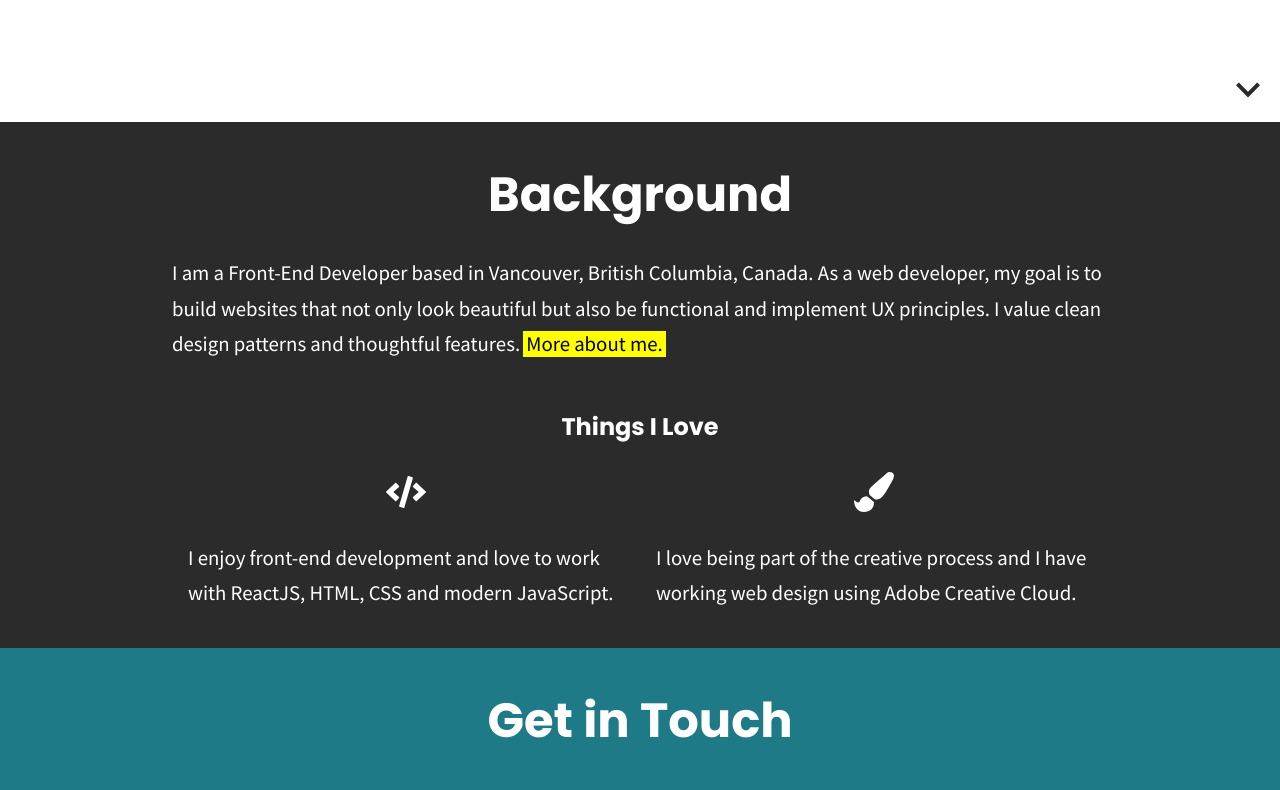
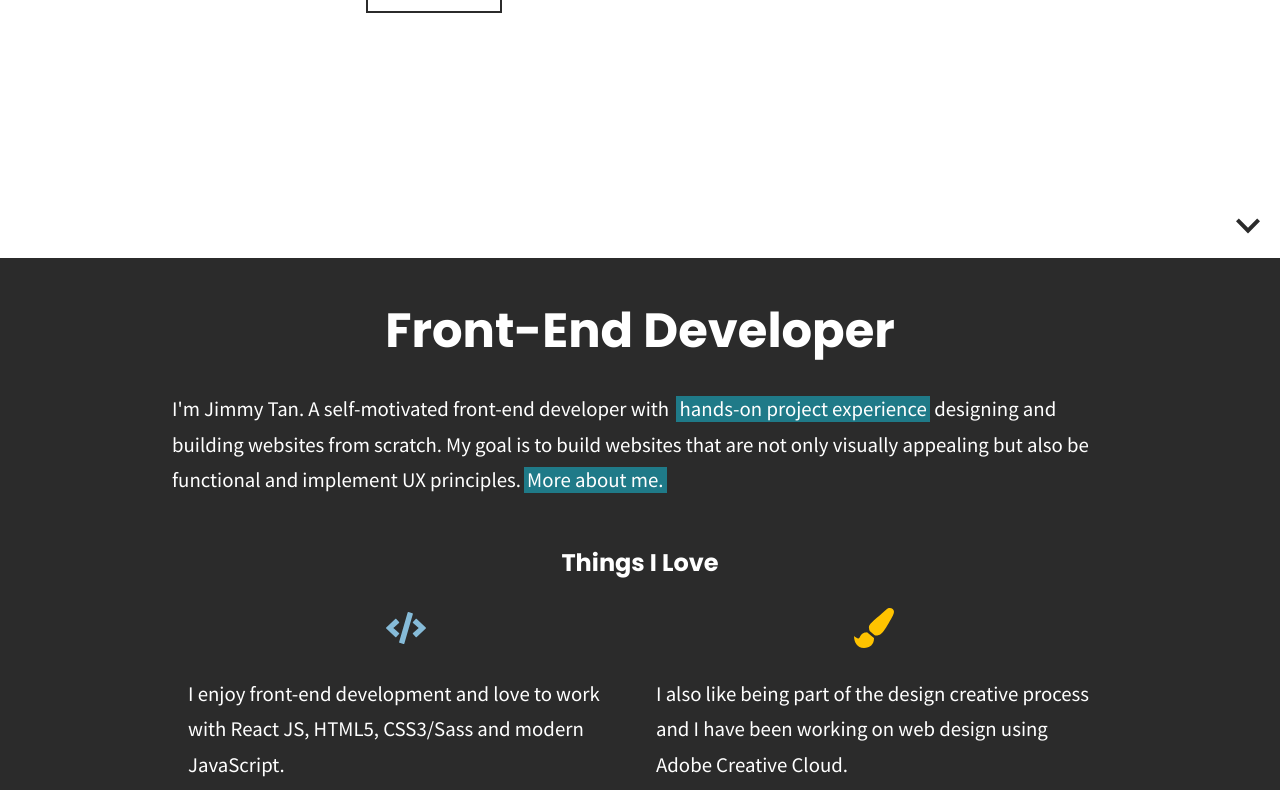
Before and after one commit to jimmytan123/portfolio, a React (Create React App) app: page /portfolio/ in a window 1280 px wide. Shown: the part 542-1332 px from the top of the page. Built offline with nearby package versions, Linux system fonts and the light colour scheme.

Commit message:
homepage modify text

```diff
--- a/package.json
+++ b/package.json
@@ -7,6 +7,7 @@
     "@testing-library/jest-dom": "^5.14.1",
     "@testing-library/react": "^11.2.7",
     "@testing-library/user-event": "^12.8.3",
+    "aos": "^2.3.4",
     "react": "^17.0.2",
     "react-dom": "^17.0.2",
     "react-icons": "^4.3.1",
--- a/src/pages/PageHome.js
+++ b/src/pages/PageHome.js
@@ -2,10 +2,16 @@ import { Link } from 'react-router-dom';
 import { ReactComponent as LaptopCode } from '../images/laptop-code.svg';
 import { downArrow } from '../globals/icon';
 import Contact from '../components/Contact';
-
 import { FaCode, FaPaintBrush } from 'react-icons/fa';
+import { useEffect } from 'react';
+import Aos from 'aos';
+import 'aos/dist/aos.css';
 
 const PageHome = () => {
+  useEffect(() => {
+    Aos.init({ duration: 800 });
+  }, []);
+
   return (
     <div className="home-container">
       <section className="landing">
@@ -25,13 +31,16 @@ const PageHome = () => {
         <a href="#background">{downArrow}</a>
       </section>
       <section className="background" id="background">
-        <div className="text">
-          <h2>Background</h2>
+        <div className="text" data-aos="fade-up">
+          <h2>Front-End Developer</h2>
           <p>
-            I am a Front-End Developer based in Vancouver, British Columbia,
-            Canada. As a web developer, my goal is to build websites that not
-            only look beautiful but also be functional and implement UX
-            principles. I value clean design patterns and thoughtful features.
+            I'm Jimmy Tan. A self-motivated front-end developer with{' '}
+            <Link className="link-to-work" to="/work">
+              <mark>hands-on project experience</mark>
+            </Link>{' '}
+            designing and building websites from scratch. My goal is to build
+            websites that are not only visually appealing but also be functional
+            and implement UX principles.
             <Link className="link-to-about" to="/about">
               <mark>More about me.</mark>
             </Link>
@@ -39,17 +48,17 @@ const PageHome = () => {
           <div className="grid">
             <h3>Things I Love</h3>
             <div className="card">
-              <FaCode />
+              <FaCode className="code-icon" />
               <p>
-                I enjoy front-end development and love to work with ReactJS,
-                HTML, CSS and modern JavaScript.
+                I enjoy front-end development and love to work with React JS,
+                HTML5, CSS3/Sass and modern JavaScript.
               </p>
             </div>
             <div className="card">
-              <FaPaintBrush />
+              <FaPaintBrush className="brush-icon" />
               <p>
-                I love being part of the creative process and I have working web
-                design using Adobe Creative Cloud.
+                I also like being part of the design creative process and I have
+                been working on web design using Adobe Creative Cloud.
               </p>
             </div>
           </div>
--- a/src/scss/pages/_pageHome.scss
+++ b/src/scss/pages/_pageHome.scss
@@ -73,6 +73,8 @@
     }
 
     @media all and (min-width: $breakpoint-tablet) {
+      min-height: calc(100vh - 77px);
+
       .landing-content {
         @include flex-layout-row-center;
       }
@@ -128,12 +130,12 @@
     background-color: $dark-grey;
     color: $white;
 
-    .link-to-about {
+    .link-to-about, .link-to-work {
       mark {
         padding: 0 0.2rem;
         margin-left: 3px;
-        // color: $white;
-        // background-color: $dark-blue;
+        color: $white;
+        background-color: #1f7a88;
       }
     }
 
@@ -154,7 +156,6 @@
       display: grid;
       grid-template-columns: 1fr;
       justify-content: center;
-      align-items: center;
       h3 {
         grid-column: 1/2;
         text-align: center;
@@ -173,6 +174,14 @@
           text-align: left;
         }
       }
+    }
+
+    .code-icon {
+      fill: $light-blue;
+    }
+
+    .brush-icon {
+      fill: #ffc300;
     }
 
     @media all and (min-width: 450px) {
```
Also changed, not shown: 1 other file (tests, documents, lock files or other folders).
